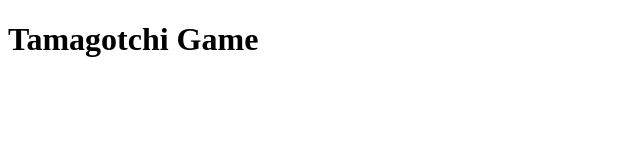
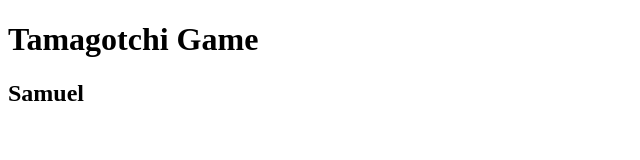
Before and after one commit to AbeTavarez/abe-tamagotchi-game, a plain HTML site: page index.html in a window 1280 px wide. Shown: the whole page, without its empty margins (0-640 px from the left). Drawn offline with nearby package versions, Linux system fonts and the light colour scheme.

Commit message:
Update files

```diff
--- a/app.js
+++ b/app.js
@@ -1 +1,3 @@
 console.log(`running script....`)
+
+console.log(`Samuel was here`)
--- a/index.html
+++ b/index.html
@@ -11,7 +11,7 @@
 </head>
 <body>
     <h1>Tamagotchi Game</h1>
-
+    <h2>Samuel</h2>
 
 </body>
 </html>
```
